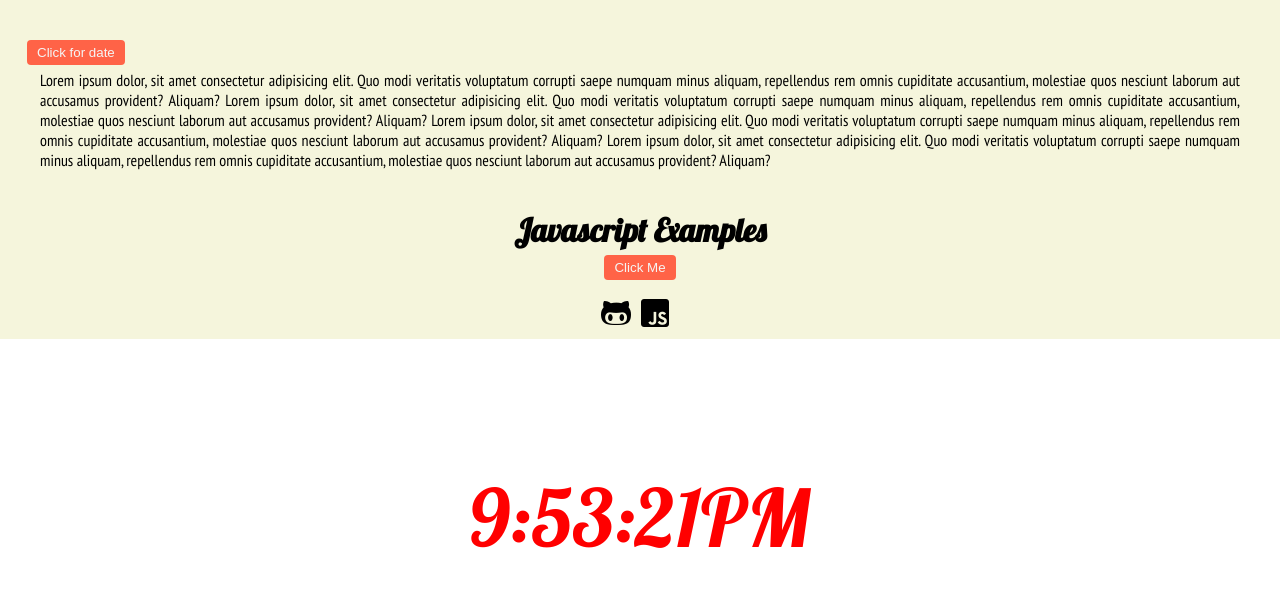
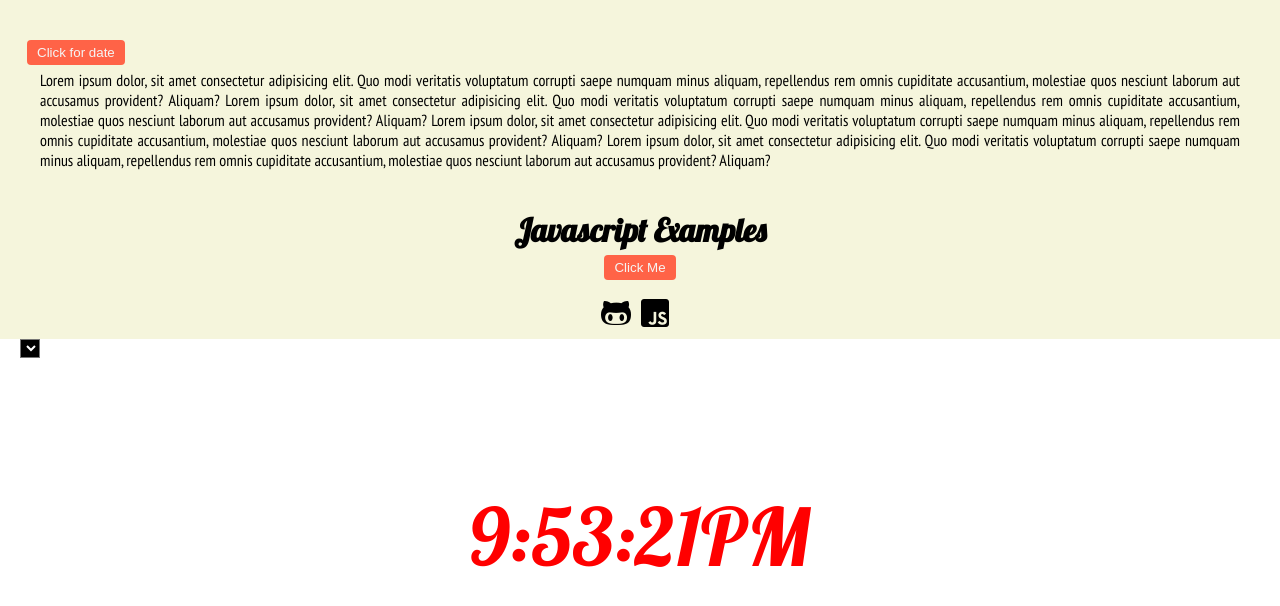
Before and after one commit to wane7/javascript_css-practice, a plain HTML site: page build/index.html in a window 1280 px wide. Drawn offline with Linux system fonts and the light colour scheme.

Commit message:
file changes

```diff
--- a/build/css/style.css
+++ b/build/css/style.css
@@ -56,6 +56,14 @@ color:whitesmoke;
 cursor: pointer;
 }
 
+#selector {
+    cursor: pointer;
+    background-color: black;
+    color:white;
+    width: 20px;
+    margin-left: 20px;
+}
+
 #clock {
     color:red;
     font-size: 5rem;
--- a/build/index.html
+++ b/build/index.html
@@ -5,6 +5,7 @@
     <meta name="viewport" content="width=device-width, initial-scale=1.0">
     <meta http-equiv="X-UA-Compatible" content="ie=edge">
     <link rel="stylesheet" href="https://use.fontawesome.com/releases/v5.4.1/css/all.css" integrity="sha384-5sAR7xN1Nv6T6+dT2mhtzEpVJvfS3NScPQTrOxhwjIuvcA67KV2R5Jz6kr4abQsz" crossorigin="anonymous">
+    <link rel="short icon" href="../build/logo/w.png" type="image/png">
     <link rel="stylesheet" href="css/style.css">
     <title>Javascript</title>
 </head>
@@ -28,11 +29,21 @@
         <i class="fab fa-js-square"></i>
     </div>
     </div>
-
+    <select name="colors" id='selector'>
+            <option value=""></option>
+            <option value="green">green</option>
+            <option value="black">black</option>
+            <option value="red">red</option>
+            <option value="blue">blue</option>
+            <option value="yellow">yellow</option>
+            <option value="white_smoke">white_smoke</option>
+          </select>
+  <h2></h2>
     <footer>
     <div id="clock"></div>
     </footer>
 
     <script src="javascript/jscript.js"></script>
+    <script src="javascript/select_box.js"></script>
 </body>
 </html>
--- a/build/javascript/jscript.js
+++ b/build/javascript/jscript.js
@@ -66,11 +66,15 @@ function clickMe (){
             setting = "PM";
         }
 
-        if (h < 10){
+
+        if (h < 11){
+            //h<10 original set
             h =  h;
-        }else if (m < 10){
+        }else if (m < 11){
+            //h<10 original set
             m = '0'+ m;
-        }else if (s < 10){
+        }else if (s < 11){
+            //h<10 original set
             s = '0'+ s;
         }
 
```
Also changed, not shown: build/javascript/select_box.js (added), build/logo/w.png (added).
